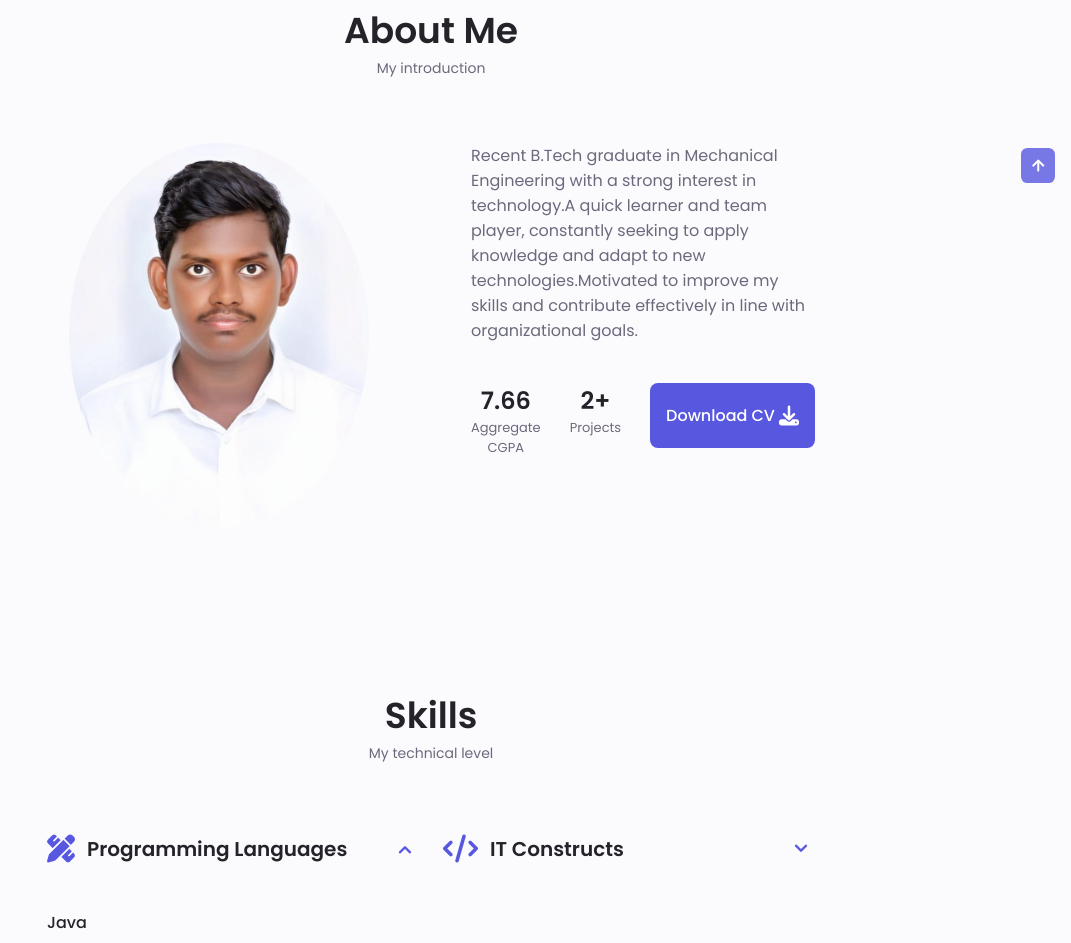
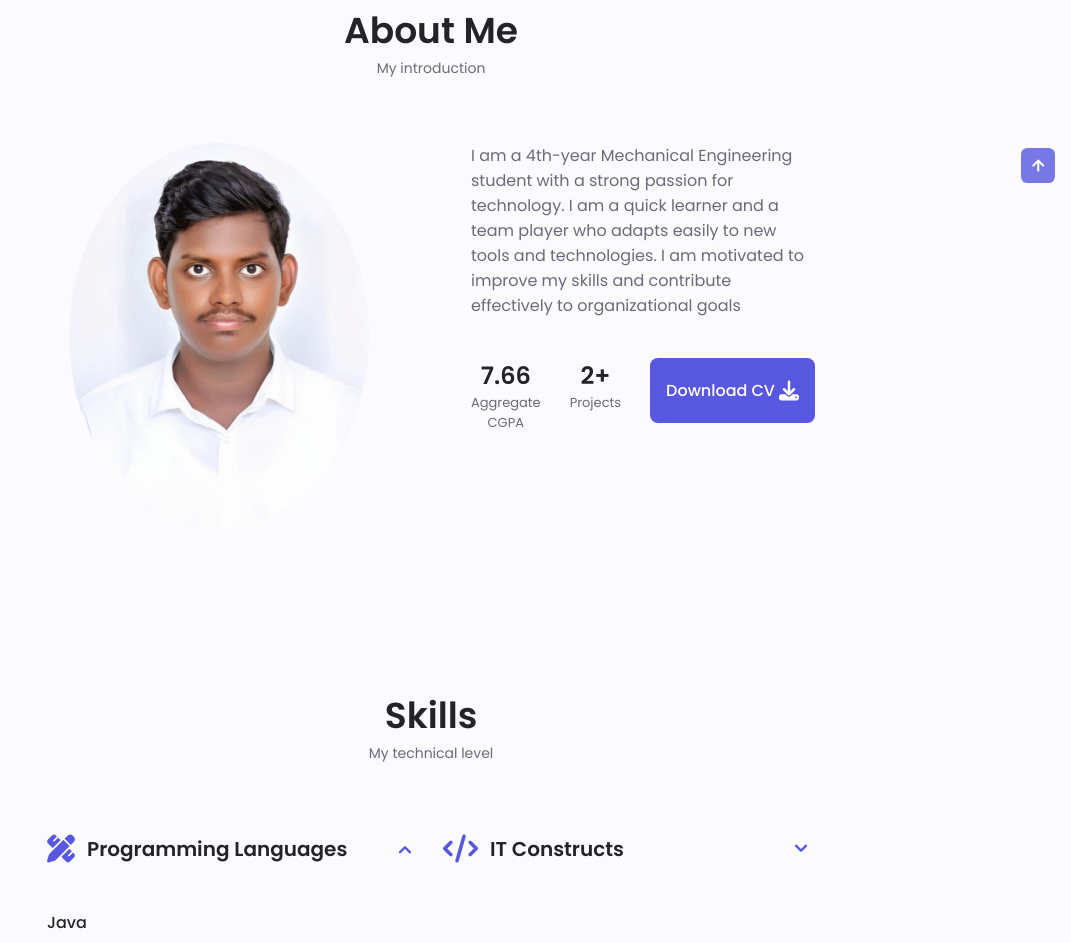
Before and after one commit to banni21/portfolio-website, a plain HTML site: page Portfolio-Website/Portfolio-Website-master/index.html in a window 1280 px wide. Shown: the part 777-1720 px from the top of the page, without its empty margins (209-1280 px from the left). Drawn offline with nearby package versions, Linux system fonts and the light colour scheme; files whose address does not match are found by name.

Commit message:
Update index.html

```diff
--- a/Portfolio-Website/Portfolio-Website-master/index.html
+++ b/Portfolio-Website/Portfolio-Website-master/index.html
@@ -155,8 +155,7 @@
 
           <div class="about__data">
             <p class="about__description">
-Recent B.Tech graduate in Mechanical Engineering with a strong interest in technology.A quick learner and team player, constantly seeking to apply knowledge and adapt to new technologies.Motivated to improve my skills and contribute effectively in line with organizational goals.            </p>
-
+I am a 4th-year Mechanical Engineering student with a strong passion for technology. I am a quick learner and a team player who adapts easily to new tools and technologies. I am motivated to improve my skills and contribute effectively to organizational goals
             <div class="about__info">
               <div>
                 <span class="about__info-title">7.66</span>
```
